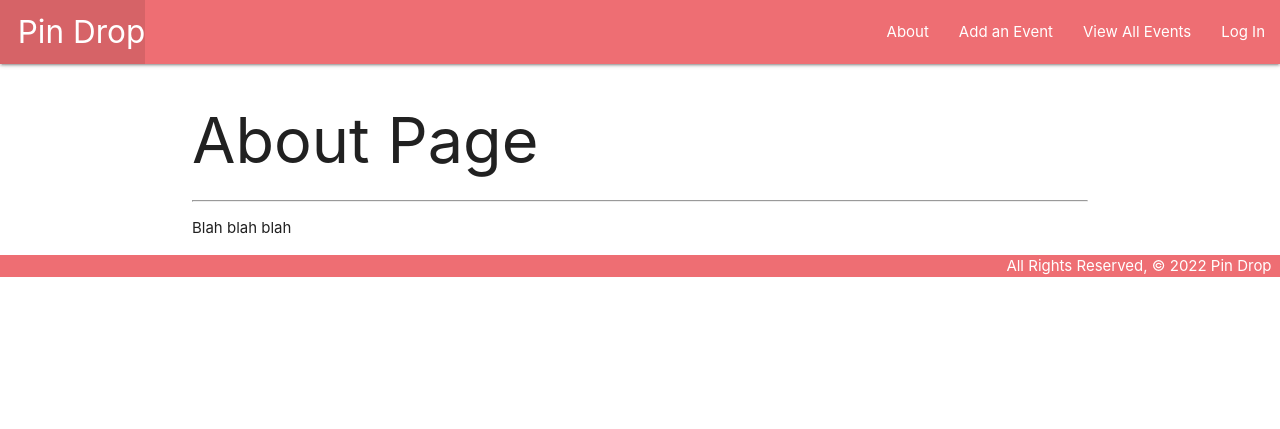
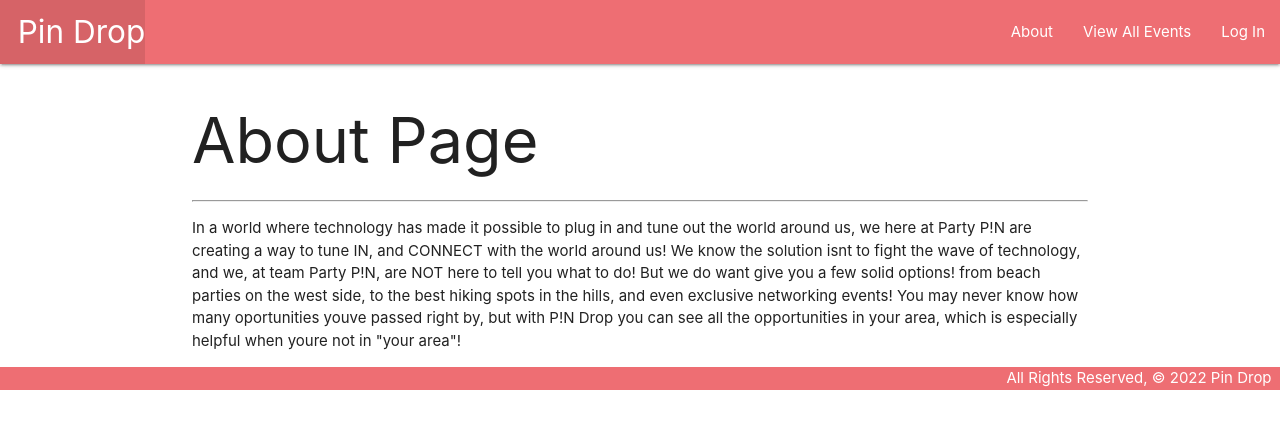
Before and after one commit to ohhbenjaminn/PinDrop, a Django app: page /about/ in a window 1280 px wide. Shown: the top 429 px of the page. Run offline with Django 4.2, Linux system fonts and the light colour scheme; data that the repository does not hold is empty; some libraries are stand-ins or nearby versions.

```diff
--- a/main_app/templates/about.html
+++ b/main_app/templates/about.html
@@ -3,6 +3,6 @@
 
 <h1>About Page</h1>
 <hr />
-<p>Blah blah blah</p>
+<p>In a world where technology has made it possible to plug in and tune out the world around us, we here at Party P!N are creating a way to tune IN, and CONNECT with the world around us! We know the solution isnt to fight the wave of technology, and we, at team Party P!N, are NOT here to tell you what to do! But we do want give you a few solid options! from beach parties on the west side, to the best hiking spots in the hills, and even exclusive networking events! You may never know how many oportunities youve passed right by, but with P!N Drop you can see all the opportunities in your area, which is especially helpful when youre not in "your area"! </p>
 
 {% endblock %}
--- a/main_app/templates/base.html
+++ b/main_app/templates/base.html
@@ -23,7 +23,7 @@
         </ul>
         <ul class="right">
             <li><a href="/about">About</a></li>
-            <li><a href="{% url 'events_create' %}">Add an Event</a></li>
+            <!-- <li><a href="{% url 'events_create' %}">Add an Event</a></li> -->
 
             <li><a href="{% url 'index' %}">View All Events</a></li>
 
--- a/main_app/templates/home.html
+++ b/main_app/templates/home.html
@@ -1,6 +1,6 @@
-{% extends 'base.html' %}
+<!-- {% extends 'base.html' %}
 {% block content %}
 
 <h1>Home</h1>
 
-{% endblock %}
+{% endblock %} -->
--- a/main_app/views.py
+++ b/main_app/views.py
@@ -9,7 +9,8 @@ from django.http import HttpResponse, HttpResponseRedirect, JsonResponse
 
 # Define the home view
 def home(request):
-    return render(request, 'home.html')
+    events = Event.objects.all()
+    return render(request, 'events/index.html', { 'events': events })
 
 def about(request):
     return render(request, 'about.html')
```
